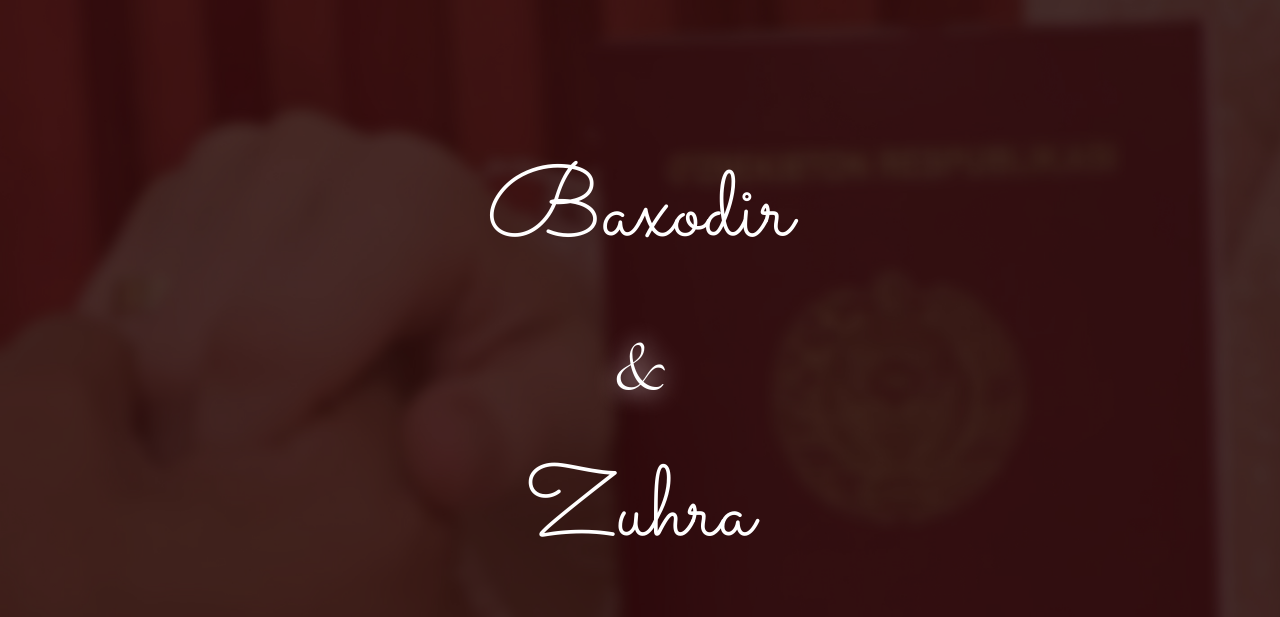
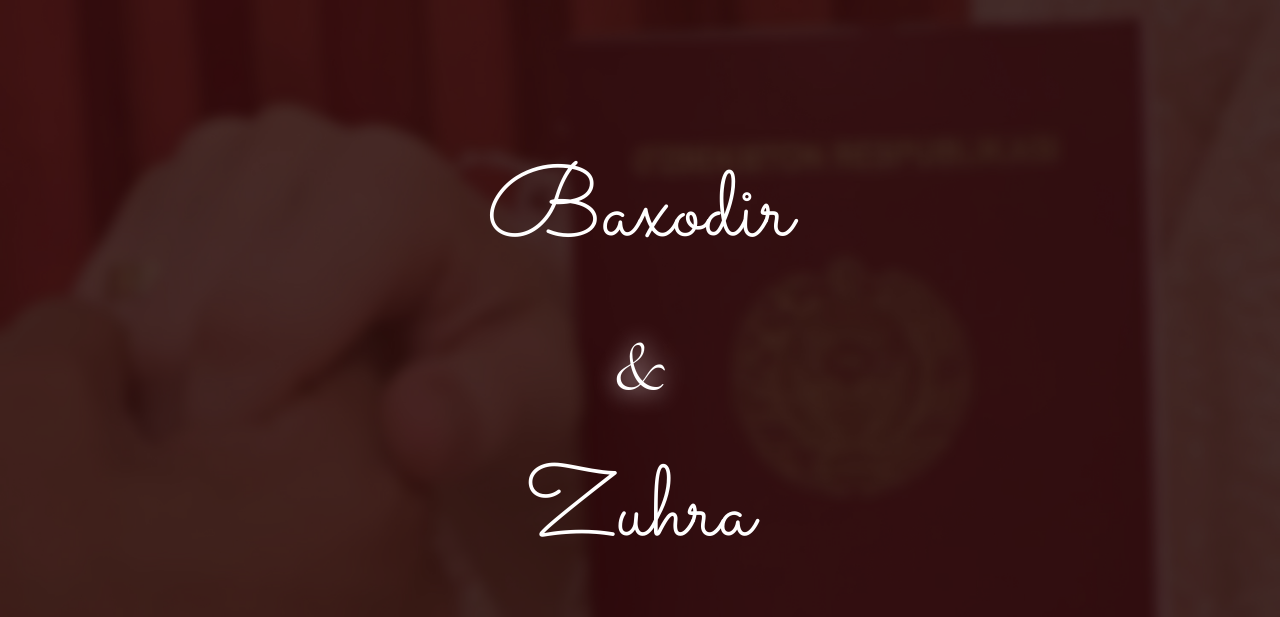
Before and after one commit to asehrli/bakhodir, a plain HTML site: page index.html in a window 1280 px wide. Shown: the top 617 px of the page. Drawn offline with nearby package versions, Linux system fonts and the light colour scheme; files whose address does not match are found by name; a web font is replaced by a local one.

Commit message:
count down dynamic size

```diff
--- a/sass/style.css
+++ b/sass/style.css
@@ -871,7 +871,10 @@ form label {
 .fh5co-cover .display-tc {
     display: table-cell !important;
     vertical-align: middle;
-    height: 80vh;
+}
+
+#fh5co-header {
+    height: 100vh;
 }
 
 #fh5co-header .display-tc h1, #fh5co-header .display-tc h2,
```
